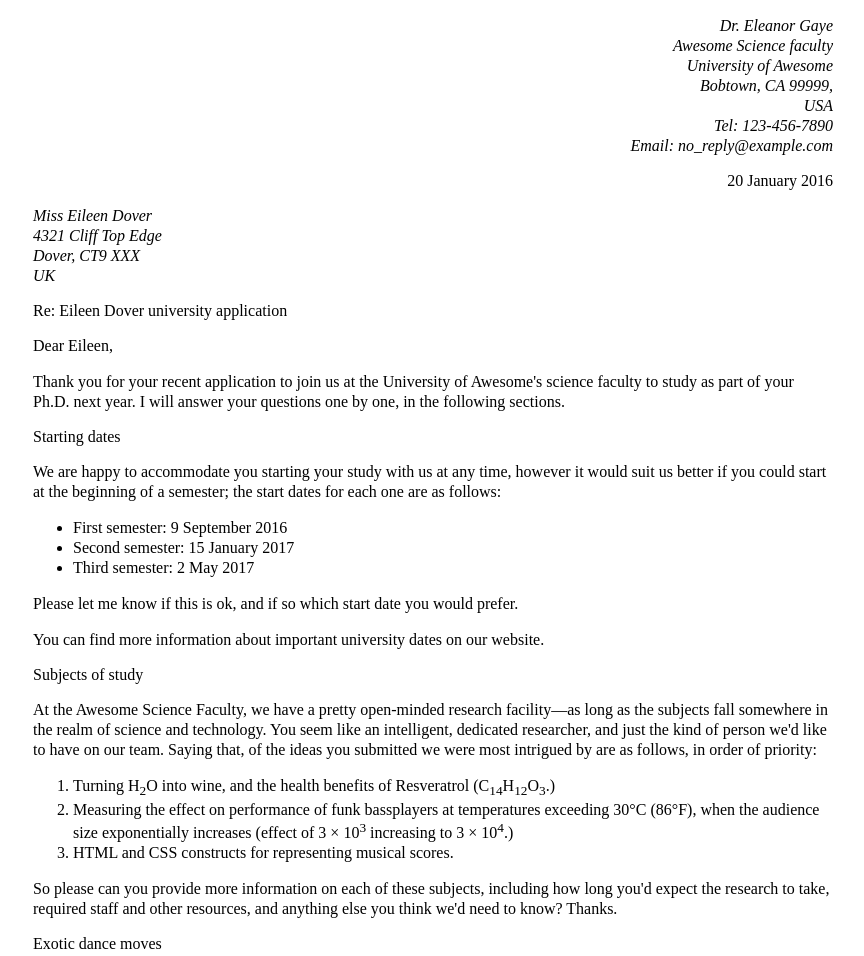
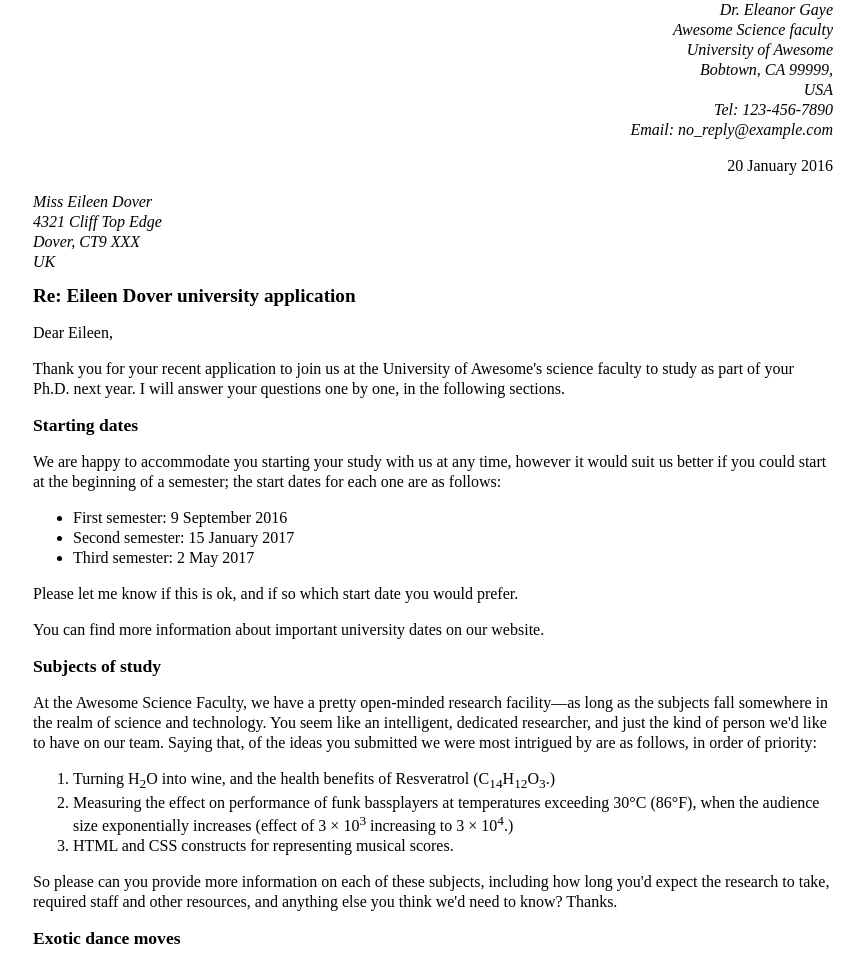
Before and after one commit to terrelcodes/coursera-web, a website: page docs/ex001/index.html in a window 1280 px wide. Shown: the top 956 px of the page, without its empty margins (207-1071 px from the left). Drawn offline with Linux system fonts and the light colour scheme.

Commit message:
eliminate Nu checker warnings

```diff
--- a/docs/ex001/index.html
+++ b/docs/ex001/index.html
@@ -5,44 +5,44 @@
     <meta http-equiv="X-UA-Compatible" content="IE=edge">
     <meta name="viewport" content="width=device-width, initial-scale=1.0">
     <title>Acceptance Letter</title>
-    <link rel="stylesheet" href="style.css"/>
+    <link rel="stylesheet" href="style.css">
 </head>
 <body>
     <header><div class="sender-column">
-   <p><address>
-Dr. Eleanor Gaye<br/>
-Awesome Science faculty<br/>
-University of Awesome<br/>
-Bobtown, CA 99999,<br/>
-USA<br/>
-Tel: 123-456-7890<br/>
+   <address>
+Dr. Eleanor Gaye<br>
+Awesome Science faculty<br>
+University of Awesome<br>
+Bobtown, CA 99999,<br>
+USA<br>
+Tel: 123-456-7890<br>
 Email: no_reply@example.com
-    </address></p>
+    </address>
 
 
-20 January 2016
+<p>20 January 2016</p>
 </div>
-<p><address>
-Miss Eileen Dover<br/>
-4321 Cliff Top Edge<br/>
-Dover, CT9 XXX<br/>
+<address>
+Miss Eileen Dover<br>
+4321 Cliff Top Edge<br>
+Dover, CT9 XXX<br>
 UK
-</address></p>
+</address>
 </header>
 
 
 <main>
-    <header>
+    <h1>
 Re: Eileen Dover university application
-    </header>
+    </h1>
 <p>Dear Eileen,</p>
 <p>Thank you for your recent application to join us at the University of Awesome's science faculty to study as part of your Ph.D. next year. I will answer your questions one by one, in the following sections.
 </p>
 
     <section>
-        <header>
+        <h2>
 Starting dates
-        </header>
+        </h2>
 <p>We are happy to accommodate you starting your study with us at any time, however it would suit us better if you could start at the beginning of a semester; the start dates for each one are as follows:
 </p>
 <ul>
@@ -63,8 +63,8 @@ Starting dates
 
     </section>
     <section>
-        <header>Subjects of study
-</header>
+        <h2>Subjects of study
+</h2>
 <p>At the Awesome Science Faculty, we have a pretty open-minded research facility—as long as the subjects fall somewhere in the realm of science and technology. You seem like an intelligent, dedicated researcher, and just the kind of person we'd like to have on our team. Saying that, of the ideas you submitted we were most intrigued by are as follows, in order of priority:
 
 
@@ -84,8 +84,8 @@ Starting dates
 
     </section>
     <section>
-        <header>Exotic dance moves
-</header>
+        <h2>Exotic dance moves
+</h2>
 <p>Yes, you are right! As part of my post-doctorate work, I did study exotic tribal dances. To answer your question, my favourite dances are as follows, with definitions:
 </p><dl>
     <dt>Polynesian chicken dance</dt>
@@ -106,18 +106,11 @@ Starting dates
     </section>
 <p>
     Yours sincerely,
-<br/>
+<br>
 Dr Eleanor Gaye
 </p>
-
+</main>
 <footer>University of Awesome motto: &ldquo;Be awesome to each other.&rdquo;—<cite>The memoirs of Bill S Preston, Esq</cite>
-</footer></main>
-
-
-
-
-
-
-
+</footer>
 </body>
 </html>
```
Also changed, not shown: journal/221219.md (+1 -0 lines).
